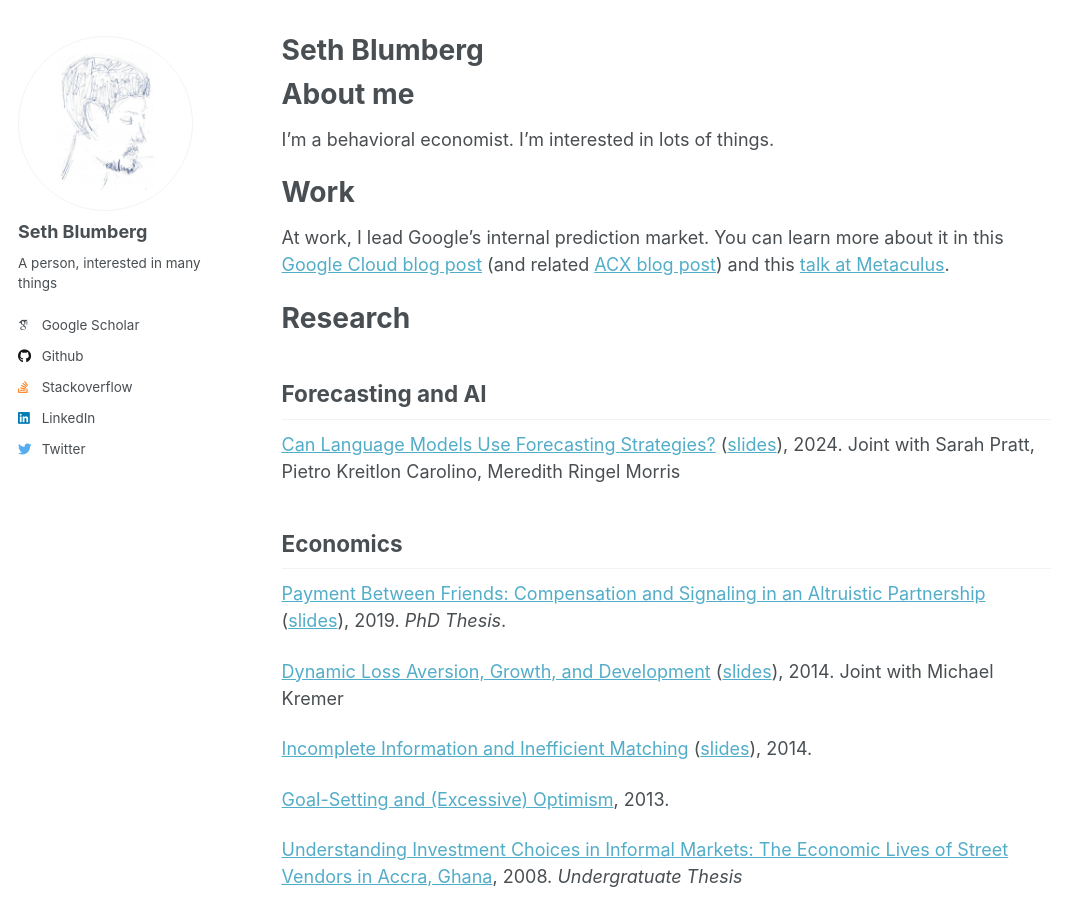
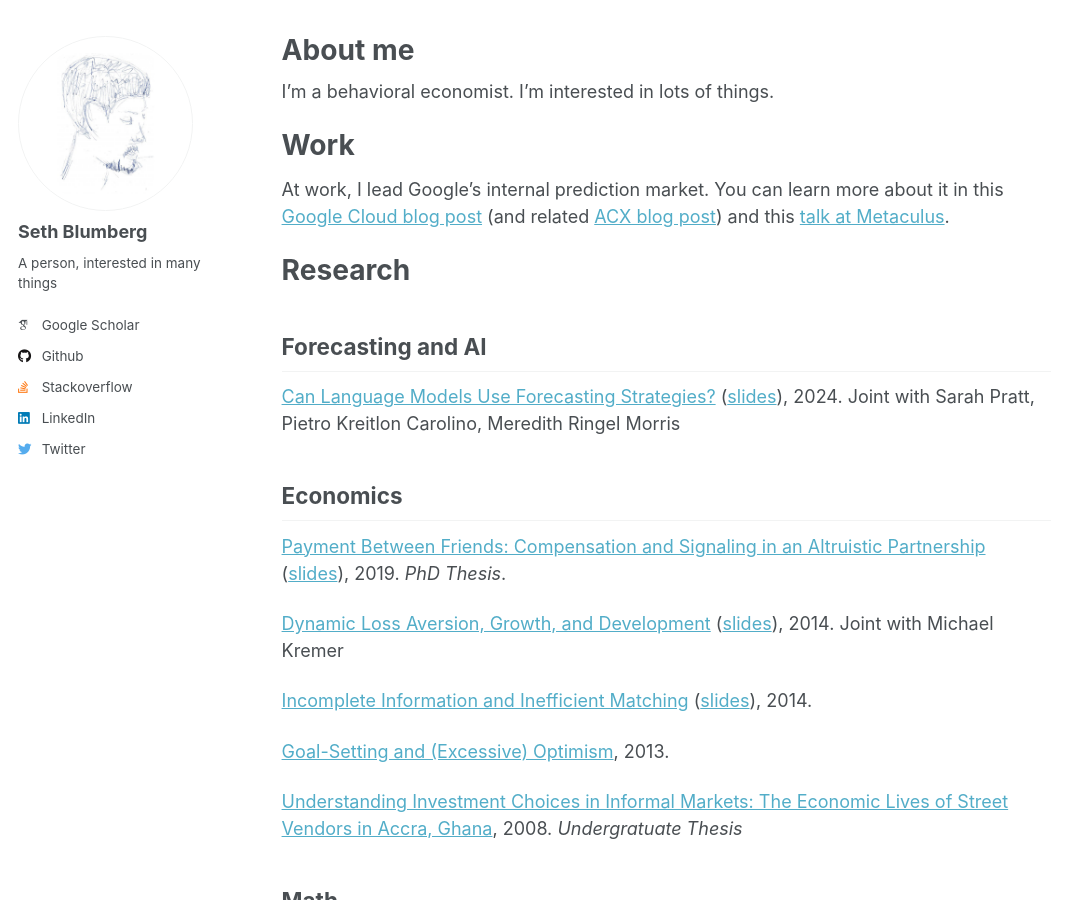
Before and after one commit to sethblumberg/sethblumberg.github.io, a Jekyll site: the page built from _pages/about.md, in a window 1280 px wide and 900 px high. Shown: the whole window, without its empty margins (0-1078 px from the left). Built offline with Jekyll 4.4.1, drawn with Linux system fonts in a browser that asks for light colours; some web fonts are replaced.

Commit message:
Properly change title of about.md to "About me".

```diff
--- a/_pages/about.md
+++ b/_pages/about.md
@@ -1,14 +1,12 @@
 ---
 permalink: /
-title: "Seth Blumberg"
+title: "About me"
 author_profile: true
 redirect_from:
   - /about/
   - /about.html
-hide_title: true
 ---
 
-# About me
 I'm a behavioral economist.  I'm interested in lots of things.
 
 # Work
```
